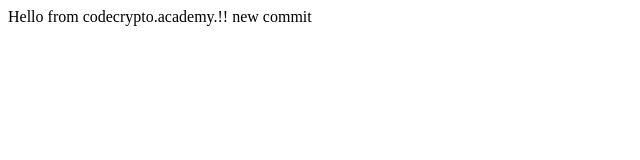
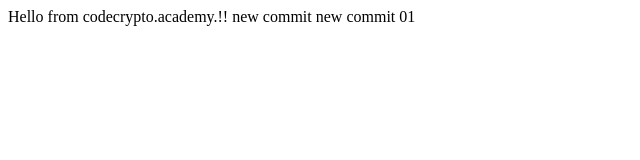
Before and after one commit to emujicad/curso-primera, a plain HTML site: page index.html in a window 1280 px wide. Shown: the whole page, without its empty margins (0-640 px from the left). Drawn offline with Linux system fonts and the light colour scheme.

Commit message:
01: commit

```diff
--- a/index.html
+++ b/index.html
@@ -8,5 +8,6 @@
 <body>
     Hello from codecrypto.academy.!!
     new commit
+    new commit 01
 </body>
 </html>
```
